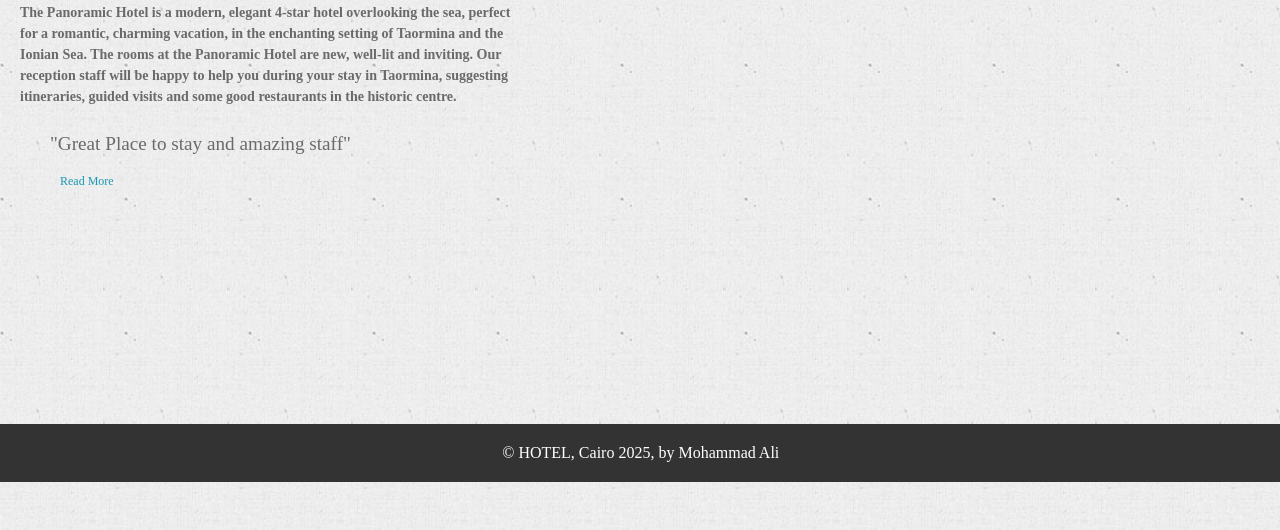
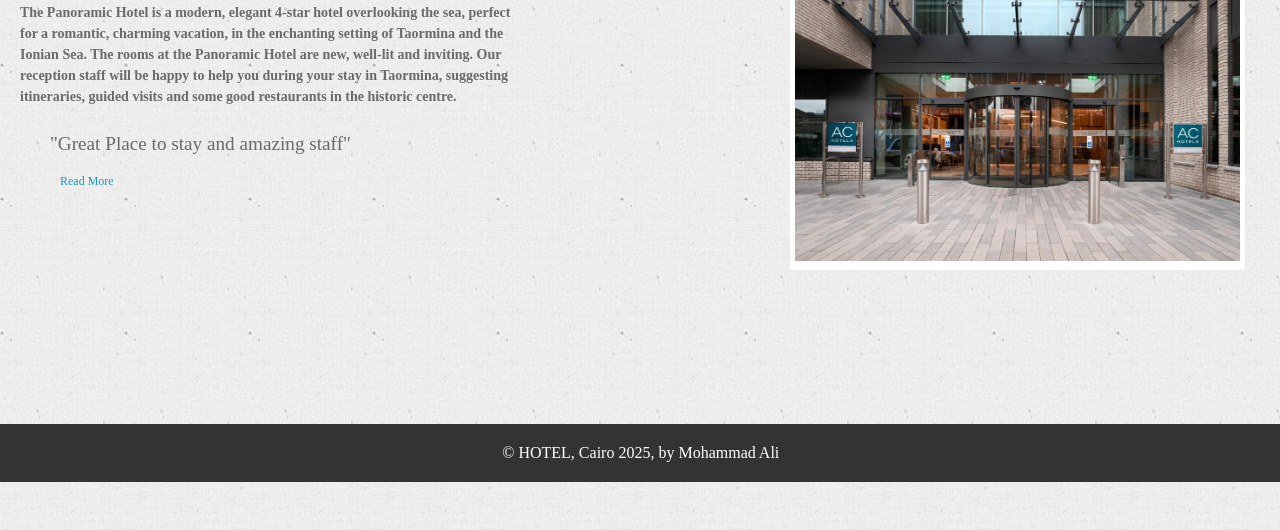
Before and after one commit to Mo-Ali04/Hotel-Template, a plain HTML site: page about.html in a window 1280 px wide. Shown: the part 270-800 px from the top of the page. Drawn offline with Linux system fonts and the light colour scheme; the site is published under a folder, as on GitHub Pages, so addresses that start at the root find nothing.

Commit message:
Update about.html

```diff
--- a/about.html
+++ b/about.html
@@ -50,7 +50,7 @@
                 <a class="button1" href="#">Read More</a>
             </div>
             <div class="hotel-pic">
-                <a href="#"><img src="/assets/images/hotel-entrance.jpg" title="hotel-entrance"></a>
+                <a href="#"><img src="assets/images/hotel-entrance.jpg" title="hotel-entrance"></a>
             </div>
         </main>
         <!-- End of Main -->
```
